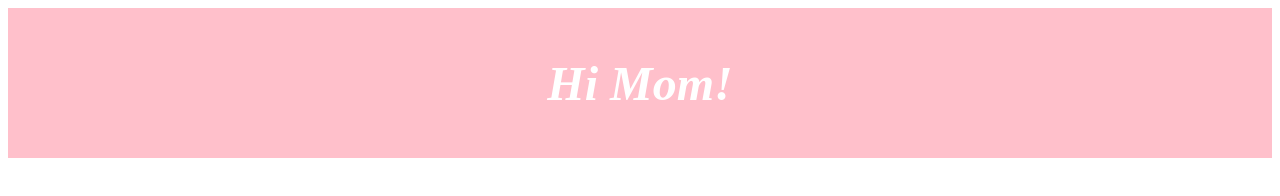
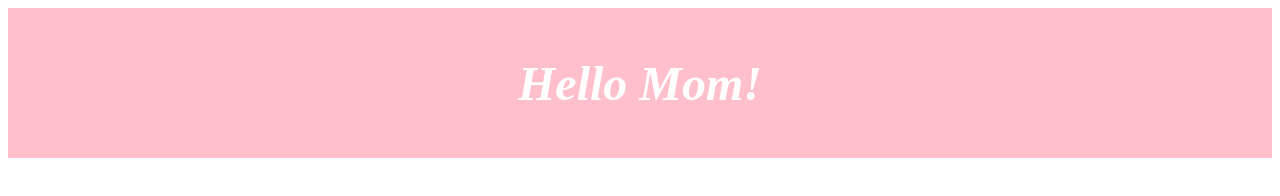
Before and after one commit to curvgrl5000/lewagon_git, a plain HTML site: page index.html in a window 1280 px wide. Drawn offline with Linux system fonts and the light colour scheme.

Commit message:
hi -> hello

```diff
--- a/index.html
+++ b/index.html
@@ -30,7 +30,7 @@
 
 <body>
 	<div class="box">
-		<h1>Hi Mom!</h1>
+		<h1>Hello Mom!</h1>
 	</div>
 </body>
 
```
